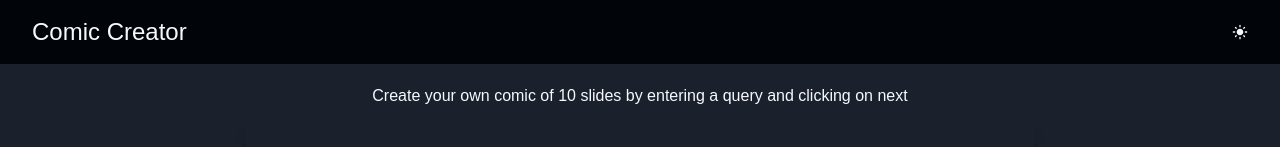
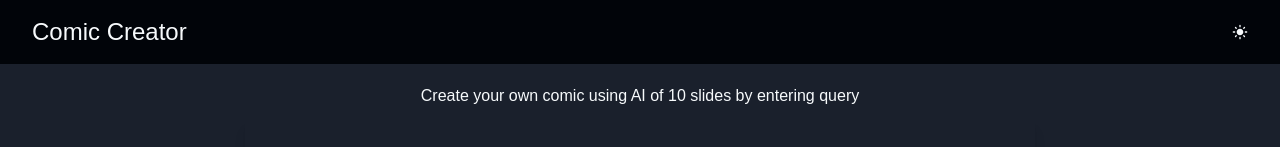
Before and after one commit to subhadip001/comic-creator, a Next.js app: page / in a window 1280 px wide. Shown: the top 147 px of the page. Built offline with nearby package versions, Linux system fonts and the light colour scheme.

Commit message:
minor fix

```diff
--- a/app/components/MainCompoment.tsx
+++ b/app/components/MainCompoment.tsx
@@ -77,7 +77,7 @@ const MainCompoment: React.FC = (): JSX.Element => {
         {page === 1 ? (
           <div className="flex flex-col gap-3">
             <span className="text-center">
-              Create your own comic of 10 slides by entering a query and clicking on next
+              Create your own comic using AI of 10 slides by entering query
             </span>
             <GeneratorCard
               cardCount={cardCount}
```
